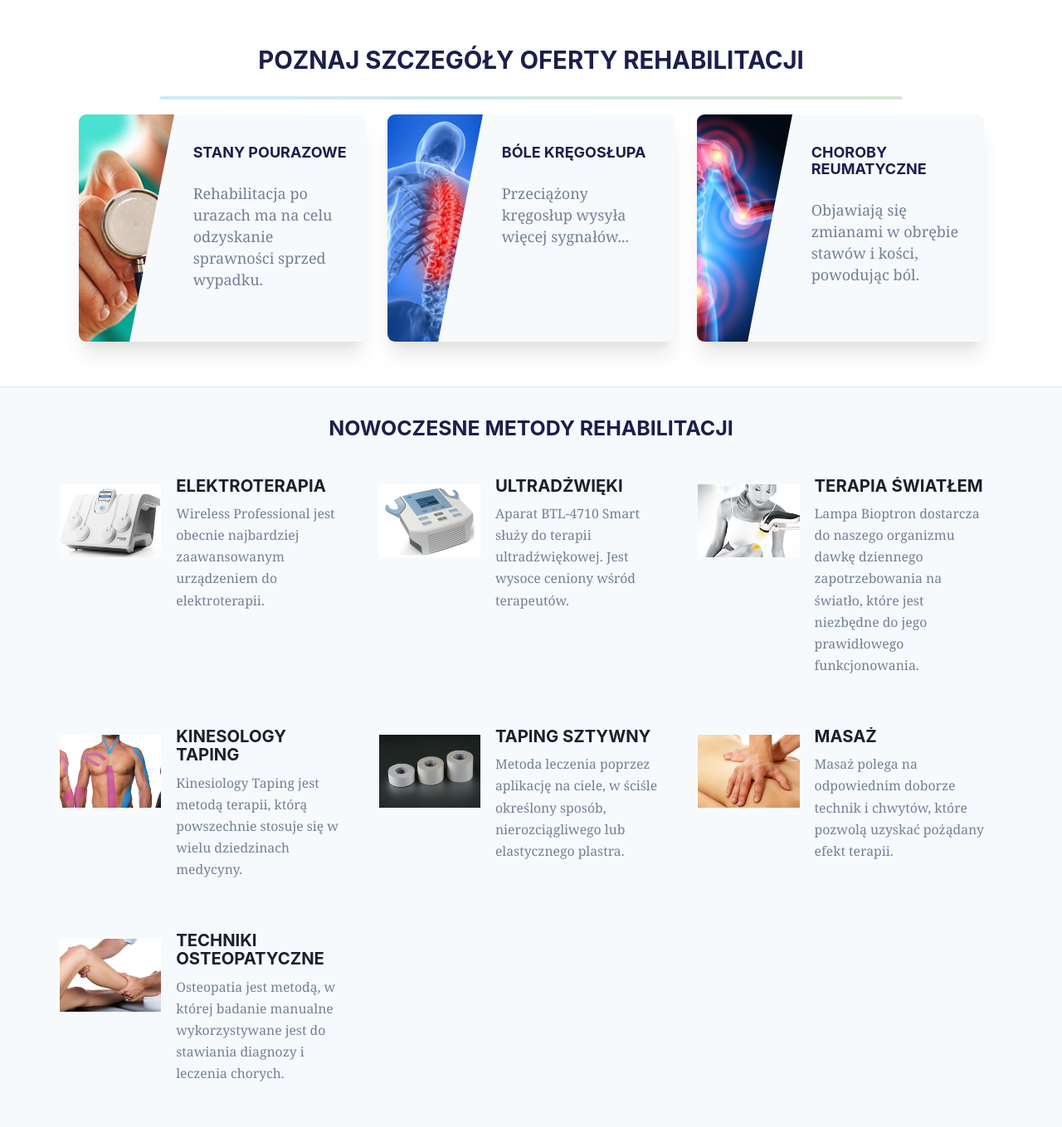
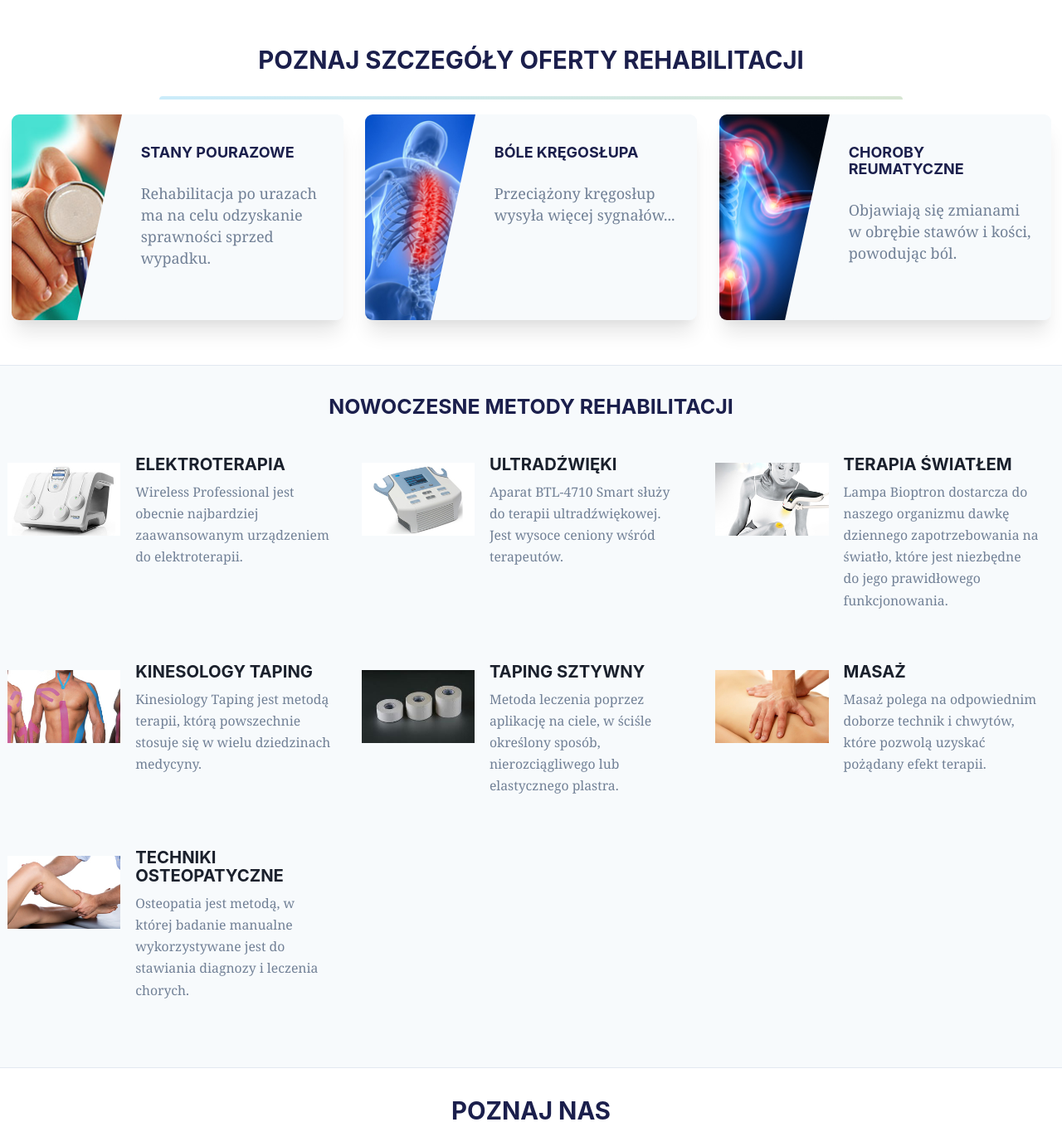
Before and after one commit to kszeluk/kzeluk-fun, a Gatsby site: page / in a window 1280 px wide. Shown: the part 632-1991 px from the top of the page at 83% size. Built offline with nearby package versions, Linux system fonts and the light colour scheme; Gatsby itself is replaced by a stand-in of ours.

Commit message:
improve methods and oferta sections

```diff
--- a/src/components/bottom-wave.js
+++ b/src/components/bottom-wave.js
@@ -66,7 +66,7 @@
               </div>
             </a>
             <div className="flex w-full my-4 justify-center md:justify-start">
-              <iframe src="https://www.google.com/maps/embed?pb=!1m18!1m12!1m3!1d1368.121239786284!2d17.0440813766981!3d51.11985702694367!2m3!1f0!2f0!3f0!3m2!1i1024!2i768!4f13.1!3m3!1m2!1s0x470fe9dad8cc44ab%3A0xf2af6181b250a710!2sUlica%20Boles%C5%82awa%20Prusa%2038%2F40%2C%2050-319%20Wroc%C5%82aw!5e0!3m2!1spl!2spl!4v1596654484057!5m2!1spl!2spl" width="400" height="300" frameborder="0" style={{ border: 0 }} allowfullscreen="" aria-hidden="false" tabindex="0"></iframe>
+              <iframe src="https://www.google.com/maps/embed?pb=!1m18!1m12!1m3!1d2504.3884543684667!2d17.043078616031732!3d51.119742446793026!2m3!1f0!2f0!3f0!3m2!1i1024!2i768!4f13.1!3m3!1m2!1s0x471a81ea8b4dfccd%3A0xe71fe6395fbd86d1!2sCentrum%20Rehabilitacji!5e0!3m2!1spl!2spl!4v1596785400375!5m2!1spl!2spl" width="400" height="300" frameborder="0" style={{ border:0 }} allowfullscreen="" aria-hidden="false" tabindex="0"></iframe>
             </div>
           </div>
         </div>
--- a/src/components/card.js
+++ b/src/components/card.js
@@ -3,7 +3,7 @@
 
 export const Card = ({ title, description, img }) => {
   return (
-    <div className="md:mx-2 mb-4 md:mb-0 flex-1 py-4">
+    <div className="mx-auto md:mx-2 mb-4 md:mb-0 flex-1 py-4">
       <div className="flex max-w-md overflow-hidden h-full">
         <div className="w-1/3 flex items-start mt-2">
           <Img fixed={img} className="m-0" />
--- a/src/components/methodSection.js
+++ b/src/components/methodSection.js
@@ -8,8 +8,8 @@
     <ScrollAnimation animateIn="fadeIn">
       <section className="bg-gray-100 py-8 border-b" id="nasze-metody">
         <h3 className="text-center text-primary">NOWOCZESNE METODY REHABILITACJI</h3>
-        <div className="px-4 text-gray-800">
-          <div className="block md:flex justify-center md:-mx-2 px-0 lg:px-12">
+        <div className="container mx-auto px-4 sm:px-0 text-gray-800">
+          <div className="grid grid-cols-1 md:grid-cols-2 lg:grid-cols-3">
             <Card
               title="ELEKTROTERAPIA"
               description="Wireless Professional jest obecnie najbardziej zaawansowanym urządzeniem do elektroterapii."
@@ -25,9 +25,6 @@
               description="Lampa Bioptron dostarcza do naszego organizmu dawkę dziennego zapotrzebowania na światło, które jest niezbędne do jego prawidłowego funkcjonowania."
               img={swiatlo}
             />
-          </div>
-
-          <div className="block md:flex justify-center md:-mx-2 px-0 lg:px-12">
             <Card
               title="KINESOLOGY TAPING"
               description="Kinesiology Taping jest metodą terapii, którą powszechnie stosuje się w wielu dziedzinach medycyny."
@@ -43,9 +40,6 @@
               description="Masaż polega na odpowiednim doborze technik i chwytów, które pozwolą uzyskać pożądany efekt terapii."
               img={masaz}
             />
-          </div>
-
-          <div className="block md:flex justify-center md:-mx-2 px-0 lg:px-12">
             <Card
               title="TECHNIKI OSTEOPATYCZNE"
               description="Osteopatia jest metodą, w której badanie manualne wykorzystywane jest do stawiania diagnozy i leczenia chorych."
--- a/src/components/oferta-section.js
+++ b/src/components/oferta-section.js
@@ -9,8 +9,7 @@
       <SectionTitle
         title="Poznaj szczegóły oferty rehabilitacji"
       />
-      <div className="xl:px-4">
-          <div className="block lg:flex justify-between md:-mx-2 lg:px-16 px-4">
+      <div className="container mx-auto px-4 sm:px-0 lg:flex justify-between items-stretch">
         <CrookedTile
           title="STANY POURAZOWE"
           description="Rehabilitacja po urazach ma na celu odzyskanie sprawności sprzed wypadku."
@@ -30,7 +29,6 @@
           delay={400}
         />
       </div>
-      </div>
     </section>
   );
 }
```
Also changed, not shown: 1 other file. Lines whose indentation alone changed are shown as unchanged.
